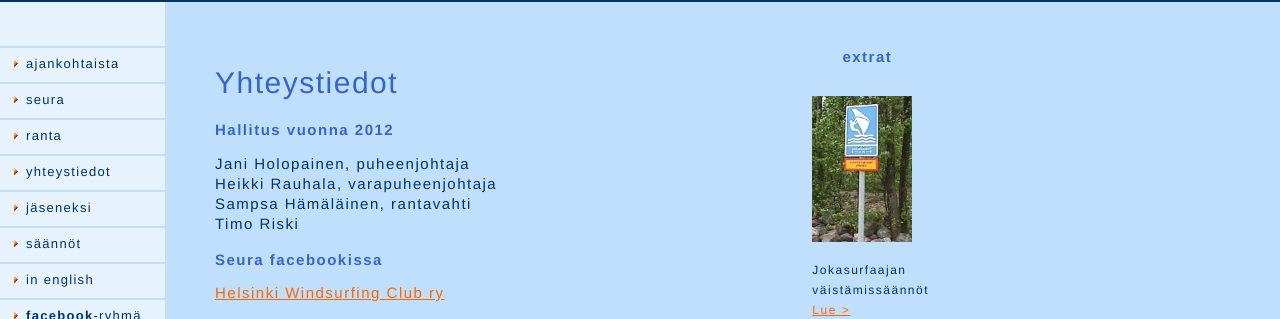
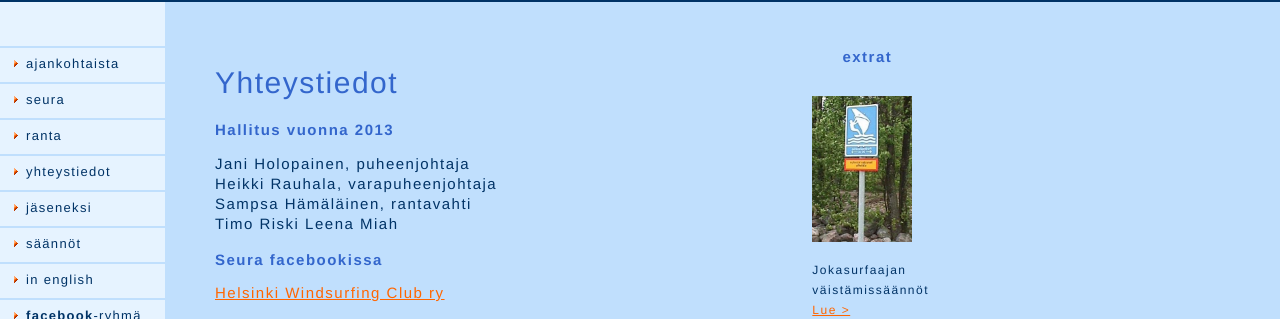
Before and after one commit to hvrauhal/helsinkiwindsurfingclub.fi, a Jekyll site: the page built from yhteystiedot.md, in a window 1280 px wide. Shown: the part 127-446 px from the top of the page. Built offline with Jekyll 4.4.1, drawn with Linux system fonts in a browser that asks for light colours; nearby versions of some CDN libraries; Markdown is read by kramdown in place of the engine named in the settings.

Commit message:
Uusi hallitus

```diff
--- a/yhteystiedot.md
+++ b/yhteystiedot.md
@@ -6,13 +6,14 @@ title: HWC - Yhteystiedot
 Yhteystiedot
 ============
 
-Hallitus vuonna 2012
+Hallitus vuonna 2013
 --------------------
 
 Jani Holopainen, puheenjohtaja
 Heikki Rauhala, varapuheenjohtaja
 Sampsa Hämäläinen, rantavahti
 Timo Riski
+Leena Miah
 
 
 Seura facebookissa
```
